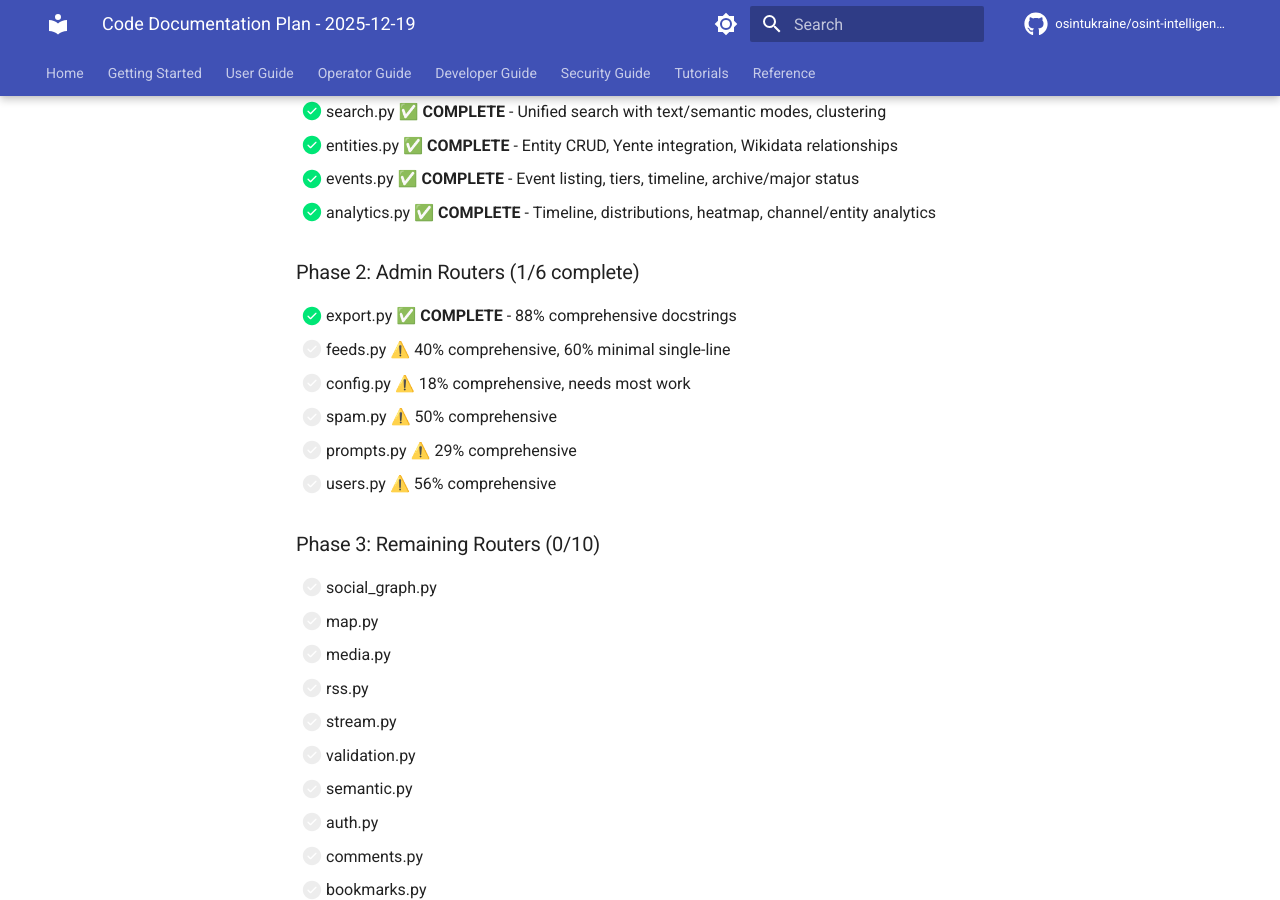
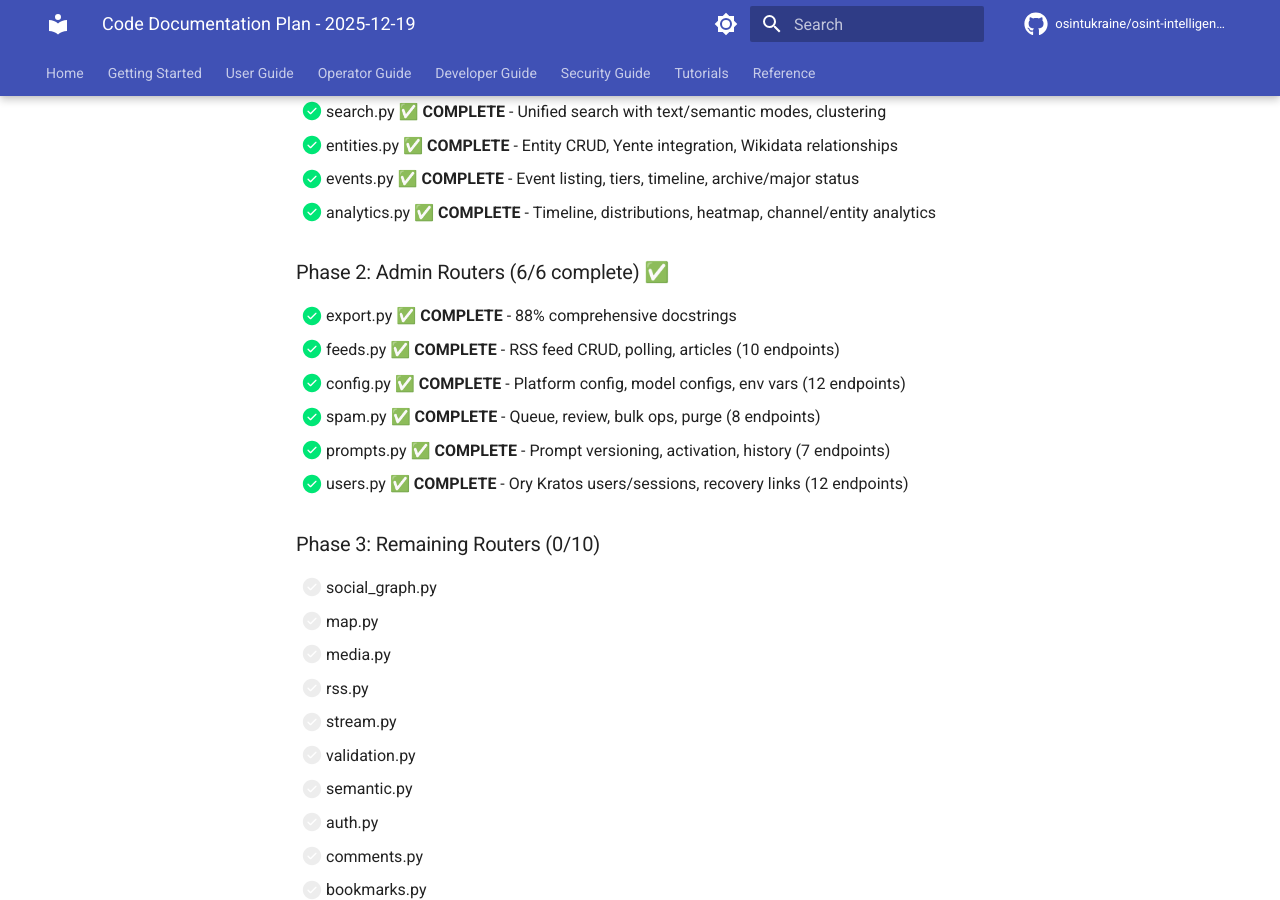
Before and after one commit to osintukraine/osint-platform-docs, an MkDocs documentation site: the page built from docs/plans/2025-12-19-code-documentation-plan.md, in a window 1280 px wide and 900 px high, scrolled down 3657 px. Built offline with MkDocs 1.6.1 and Material for MkDocs 9.7.7, drawn with Linux system fonts in a browser that asks for light colours; comment, search, counter and statistics services are not loaded; the version menu is left out.

Commit message:
docs: update code documentation plan - Phase 2 complete

```diff
--- a/docs/plans/2025-12-19-code-documentation-plan.md
+++ b/docs/plans/2025-12-19-code-documentation-plan.md
@@ -126,13 +126,13 @@ async def helper_function(arg1: str, arg2: int) -> dict:
 - [x] events.py ✅ **COMPLETE** - Event listing, tiers, timeline, archive/major status
 - [x] analytics.py ✅ **COMPLETE** - Timeline, distributions, heatmap, channel/entity analytics
 
-### Phase 2: Admin Routers (1/6 complete)
+### Phase 2: Admin Routers (6/6 complete) ✅
 - [x] export.py ✅ **COMPLETE** - 88% comprehensive docstrings
-- [ ] feeds.py ⚠️ 40% comprehensive, 60% minimal single-line
-- [ ] config.py ⚠️ 18% comprehensive, needs most work
-- [ ] spam.py ⚠️ 50% comprehensive
-- [ ] prompts.py ⚠️ 29% comprehensive
-- [ ] users.py ⚠️ 56% comprehensive
+- [x] feeds.py ✅ **COMPLETE** - RSS feed CRUD, polling, articles (10 endpoints)
+- [x] config.py ✅ **COMPLETE** - Platform config, model configs, env vars (12 endpoints)
+- [x] spam.py ✅ **COMPLETE** - Queue, review, bulk ops, purge (8 endpoints)
+- [x] prompts.py ✅ **COMPLETE** - Prompt versioning, activation, history (7 endpoints)
+- [x] users.py ✅ **COMPLETE** - Ory Kratos users/sessions, recovery links (12 endpoints)
 
 ### Phase 3: Remaining Routers (0/10)
 - [ ] social_graph.py
```
